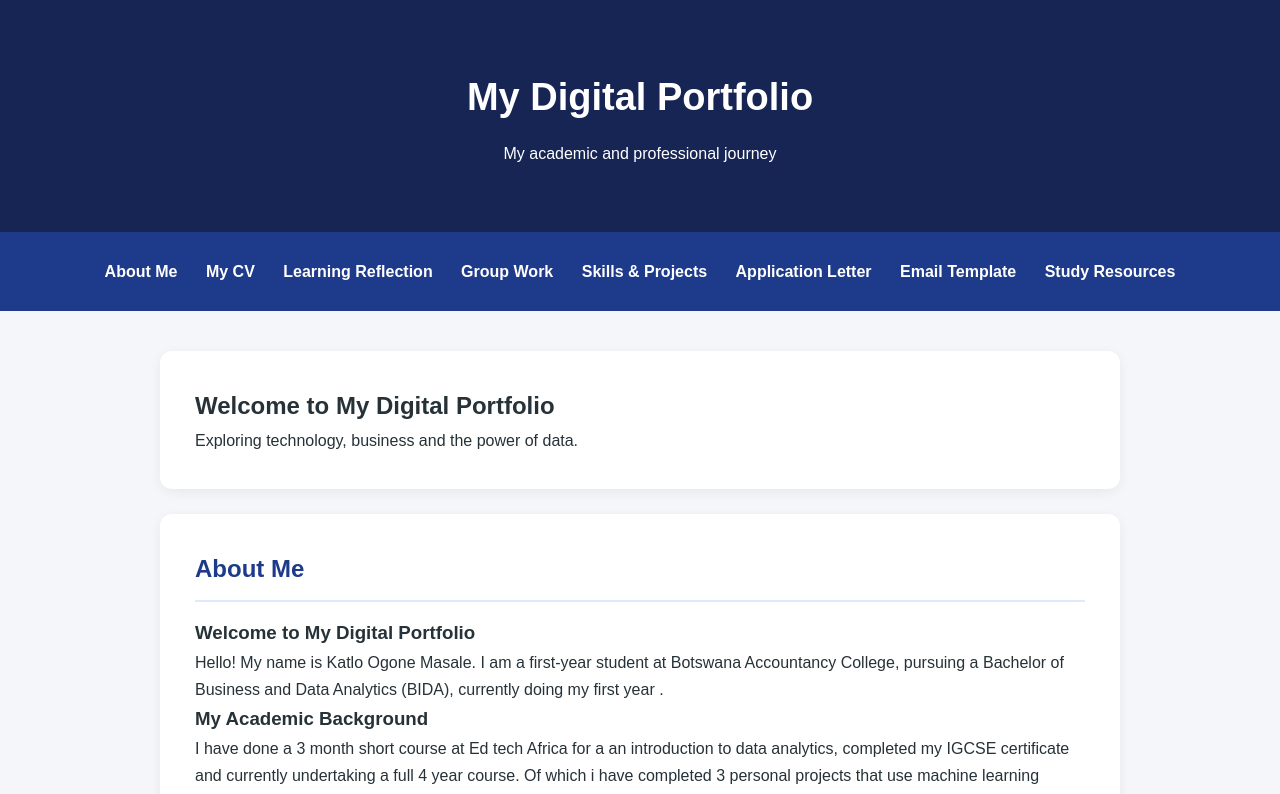
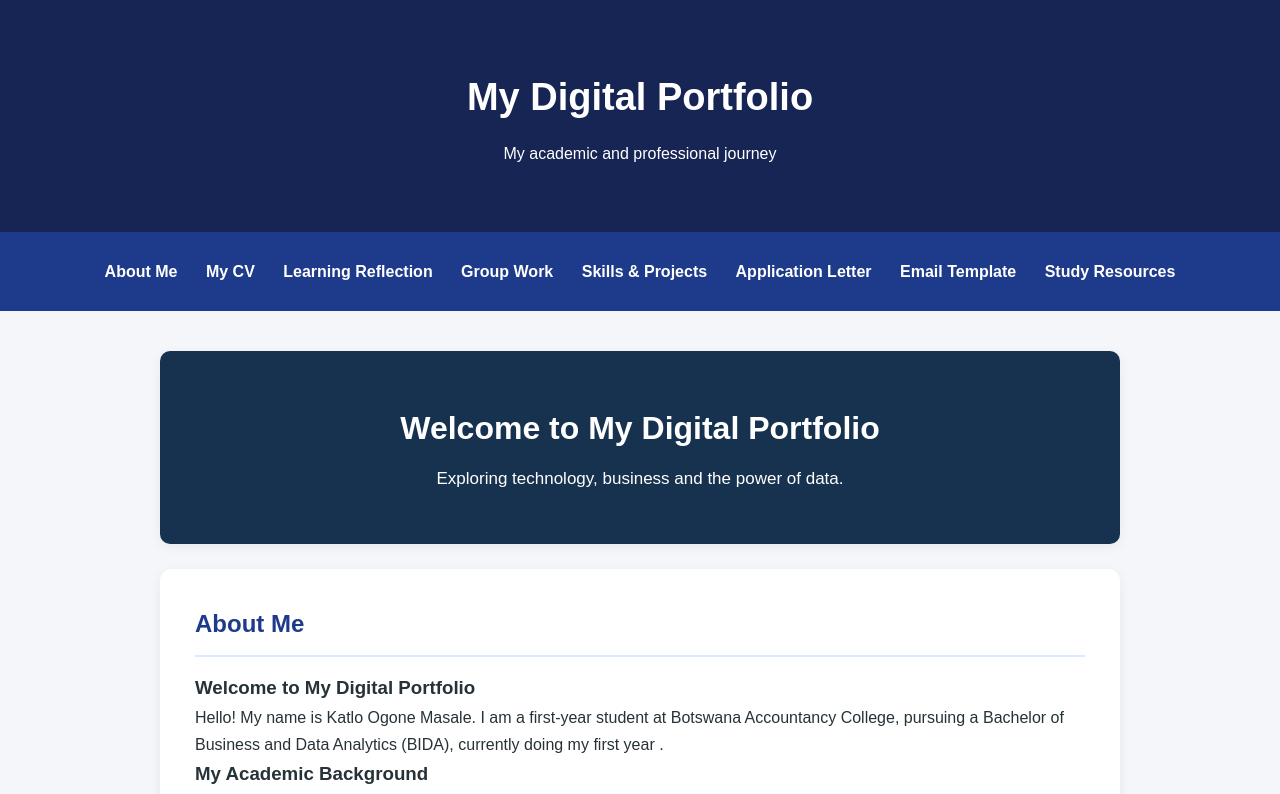
Before and after one commit to motsadiclot-png/css-digital-portfolio, a plain HTML site: page index.html in a window 1280 px wide. Shown: the top 794 px of the page. Drawn offline with Linux system fonts and the light colour scheme.

Commit message:
Add styles for welcome banner
Added styles for the homepage welcome banner.

```diff
--- a/style.css
+++ b/style.css
@@ -95,3 +95,22 @@ footer {
         padding: 22px;
     }
 }
+
+/* Homepage welcome banner */
+.welcome {
+    background-color: #16324f;
+    color: white;
+    text-align: center;
+    padding: 50px 20px;
+    border-radius: 10px;
+    margin-bottom: 25px;
+}
+
+.welcome h1 {
+    font-size: 32px;
+    margin-bottom: 10px;
+}
+
+.welcome p {
+    font-size: 17px;
+}
```
